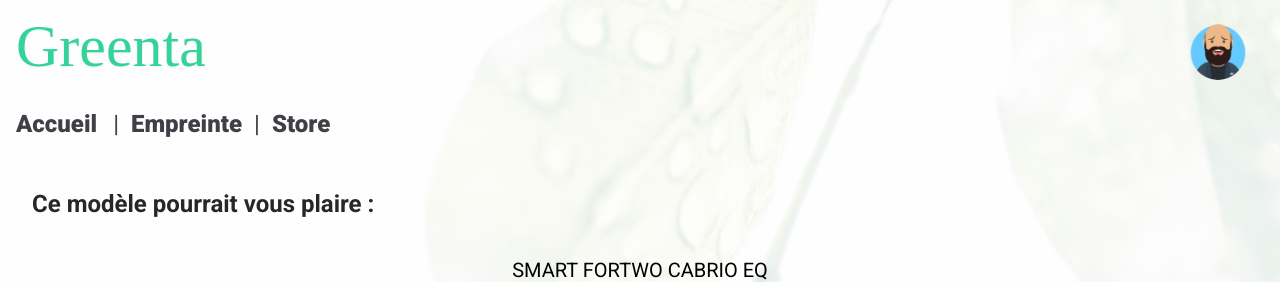
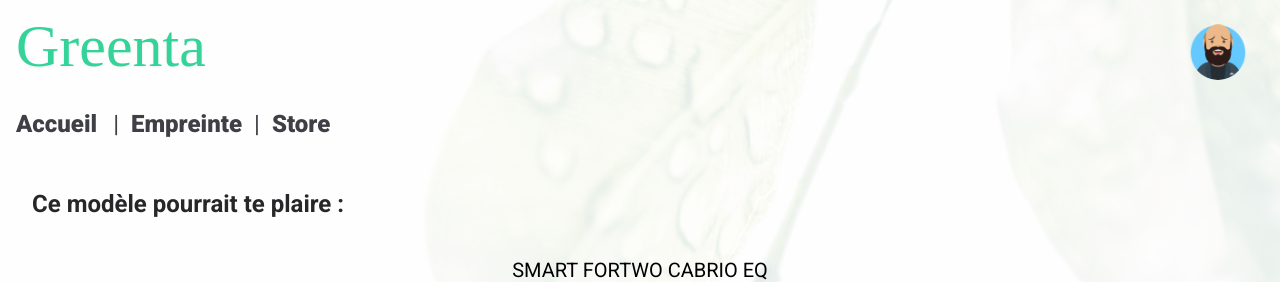
Before and after one commit to MatthieuELIE/greta, a React (Vite) app in the folder frontend/: page /reco in a window 1280 px wide. Shown: the top 282 px of the page. Built offline with nearby package versions, Linux system fonts and the light colour scheme; a web font is replaced by a local one.

Commit message:
retouches

```diff
--- a/frontend/src/pages/Reco.jsx
+++ b/frontend/src/pages/Reco.jsx
@@ -4,7 +4,7 @@
   return (
     <>
       <h3 className="text-roboto my-8 text-2xl font-[700] text-left ml-8 pb-1 text-zinc-800">
-        Ce modèle pourrait vous plaire :
+        Ce modèle pourrait te plaire :
       </h3>
       <p className="text-roboto text-xl text-center my-2">
         SMART FORTWO CABRIO EQ{" "}
```
